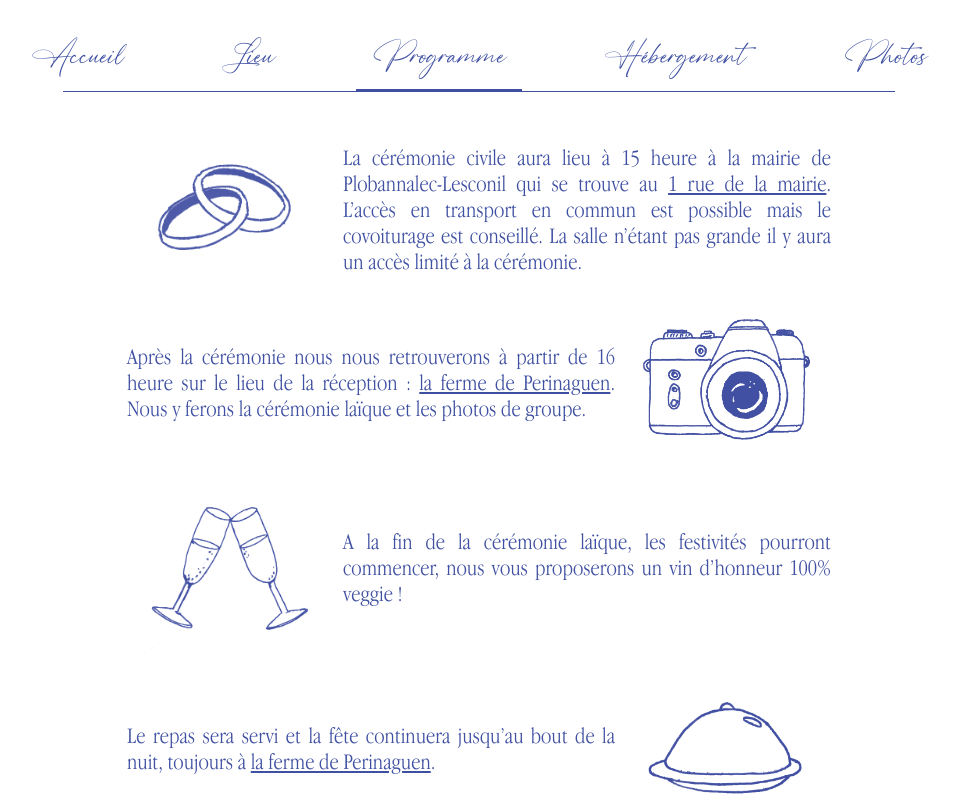
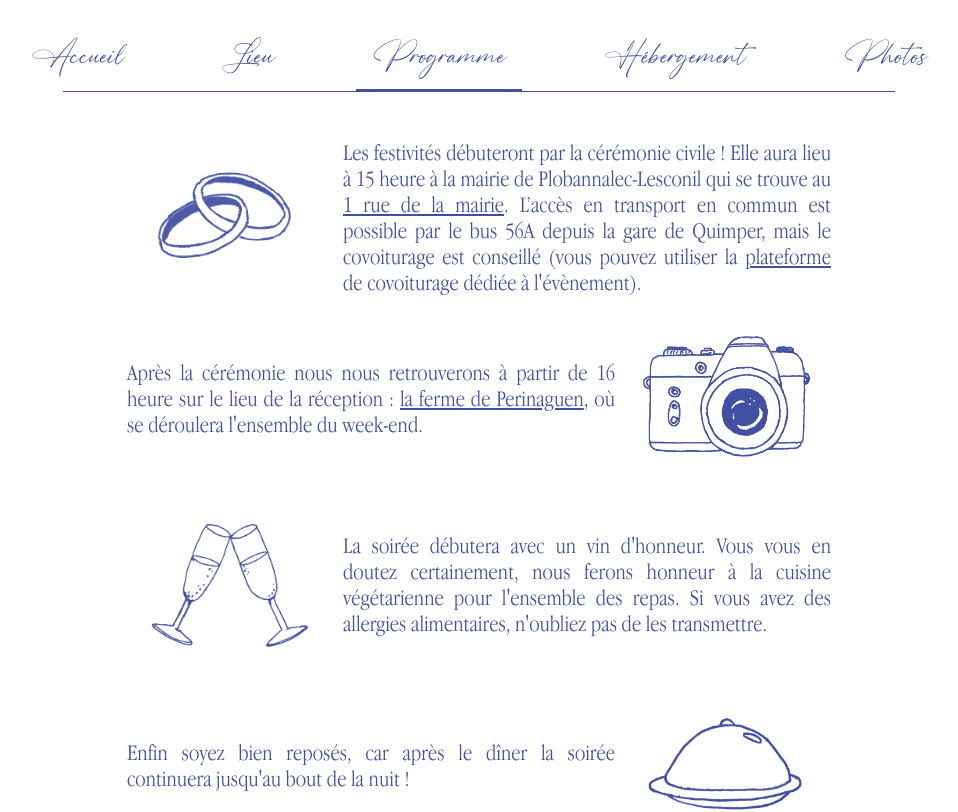
Before and after one commit to elisaetjulie/elisaetjulie.github.io, a React (Create React App) app: page /program in a window 1280 px wide. Shown: the top 812 px of the page, without its empty margins (161-1119 px from the left). Built offline with nearby package versions, Linux system fonts and the light colour scheme.

Commit message:
Update Programm.tsx

```diff
--- a/src/pages/Programm/Programm.tsx
+++ b/src/pages/Programm/Programm.tsx
@@ -25,7 +25,7 @@ const Programm = ({ className }: ProgrammProps) => {
       <StyledSection>
         <StyledImage src="/icons/rings.png" />
         <StyledParagraph>
-          La cérémonie civile aura lieu à 15 heure à la mairie de
+          Les festivités débuteront par la cérémonie civile ! Elle aura lieu à 15 heure à la mairie de
           Plobannalec-Lesconil qui se trouve au{" "}
           <StyledLink
             to="https://goo.gl/maps/3pqTB8UEsL55PR7D8"
@@ -33,32 +33,33 @@ const Programm = ({ className }: ProgrammProps) => {
           >
             1 rue de la mairie
           </StyledLink>
-          . L’accès en transport en commun est possible mais le covoiturage est
-          conseillé. La salle n’étant pas grande il y aura un accès limité à la
-          cérémonie.
+          . L’accès en transport en commun est possible par le bus 56A depuis la gare de Quimper, mais le covoiturage est
+          conseillé (vous pouvez utiliser la {" "}
+          <StyledLink
+            to="https://www.covievent.org/covoiturage/mariage-a-la-ferme-de-perinaguen/785a9f8f9dafaefbe014ab1bc959c499"
+            target="_blank"
+            >
+            plateforme
+          </StyledLink> de covoiturage dédiée à l'évènement).
         </StyledParagraph>
       </StyledSection>
       <StyledSection>
         <StyledParagraph>
           Après la cérémonie nous nous retrouverons à partir de 16 heure sur le
           lieu de la réception :{" "}
-          <StyledLink to="/location"> la ferme de Perinaguen</StyledLink>. Nous
-          y ferons la cérémonie laïque et les photos de groupe.
+          <StyledLink to="/location"> la ferme de Perinaguen</StyledLink>, où se déroulera l'ensemble du week-end.
         </StyledParagraph>
         <StyledImage src="icons/camera.png" />
       </StyledSection>
       <StyledSection>
         <StyledImage src="icons/glasses.png" />
         <StyledParagraph>
-          A la fin de la cérémonie laïque, les festivités pourront commencer,
-          nous vous proposerons un vin d’honneur 100% veggie !
+          La soirée débutera avec un vin d'honneur. Vous vous en doutez certainement, nous ferons honneur à la cuisine végétarienne pour l'ensemble des repas. Si vous avez des allergies alimentaires, n'oubliez pas de les transmettre.
         </StyledParagraph>
       </StyledSection>
       <StyledSection>
         <StyledParagraph>
-          Le repas sera servi et la fête continuera jusqu’au bout de la nuit,
-          toujours à{" "}
-          <StyledLink to="/location">la ferme de Perinaguen</StyledLink>.
+          Enfin soyez bien reposés, car après le dîner la soirée continuera jusqu'au bout de la nuit !
         </StyledParagraph>
         <StyledImage src="icons/platter.png" />
       </StyledSection>
@@ -66,7 +67,7 @@ const Programm = ({ className }: ProgrammProps) => {
       <StyledSection>
         <StyledImage src="icons/bretagne.png" />
         <StyledParagraph>
-          La fête continue le dimanche ! Nous vous attendons à partir de 11
+          La fête se poursuit le dimanche ! Nous vous attendons à partir de 11
           heure à la ferme afin de clôturer ce weekend en beauté. Le déjeuner,
           aux saveurs de la Bretagne, sera servi à partir de 13 heure.
         </StyledParagraph>
```
